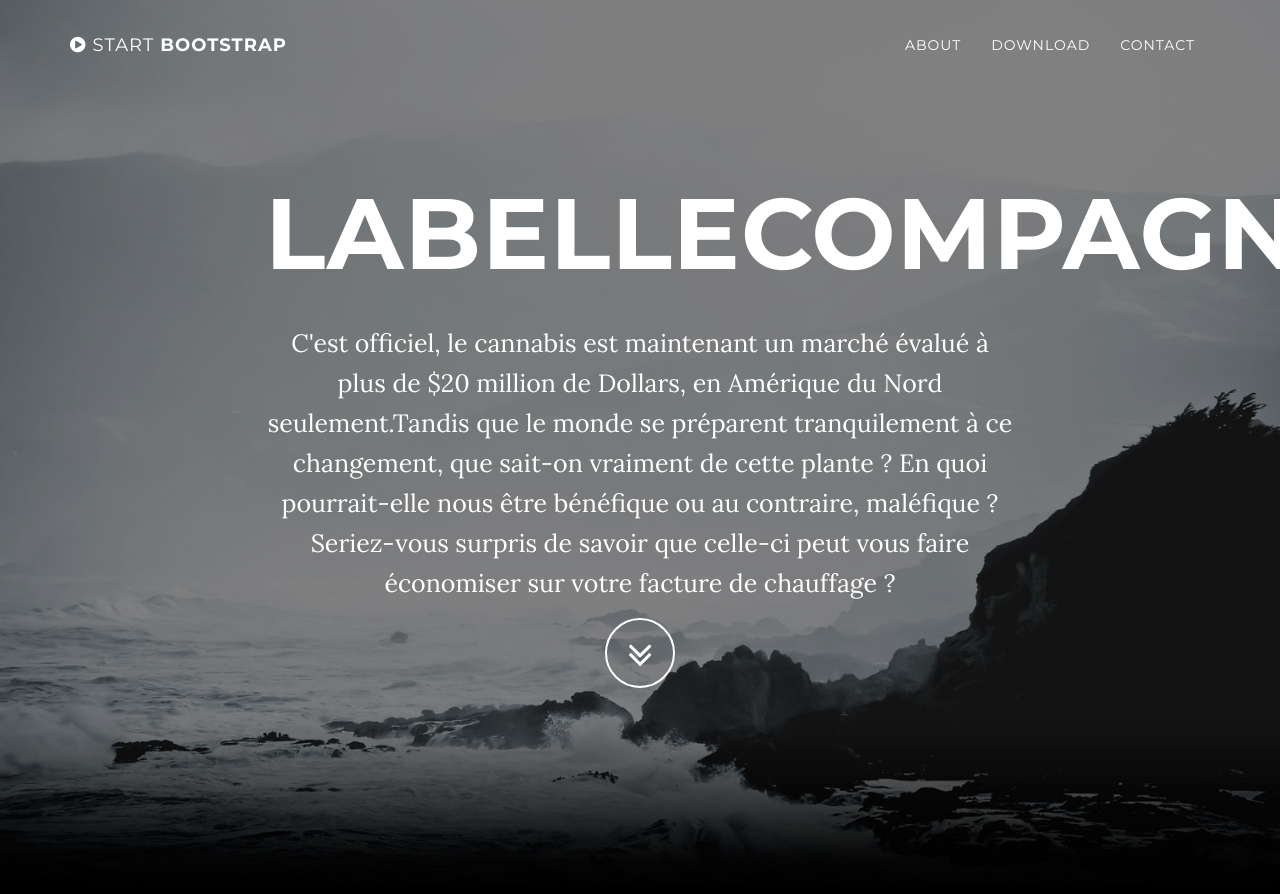
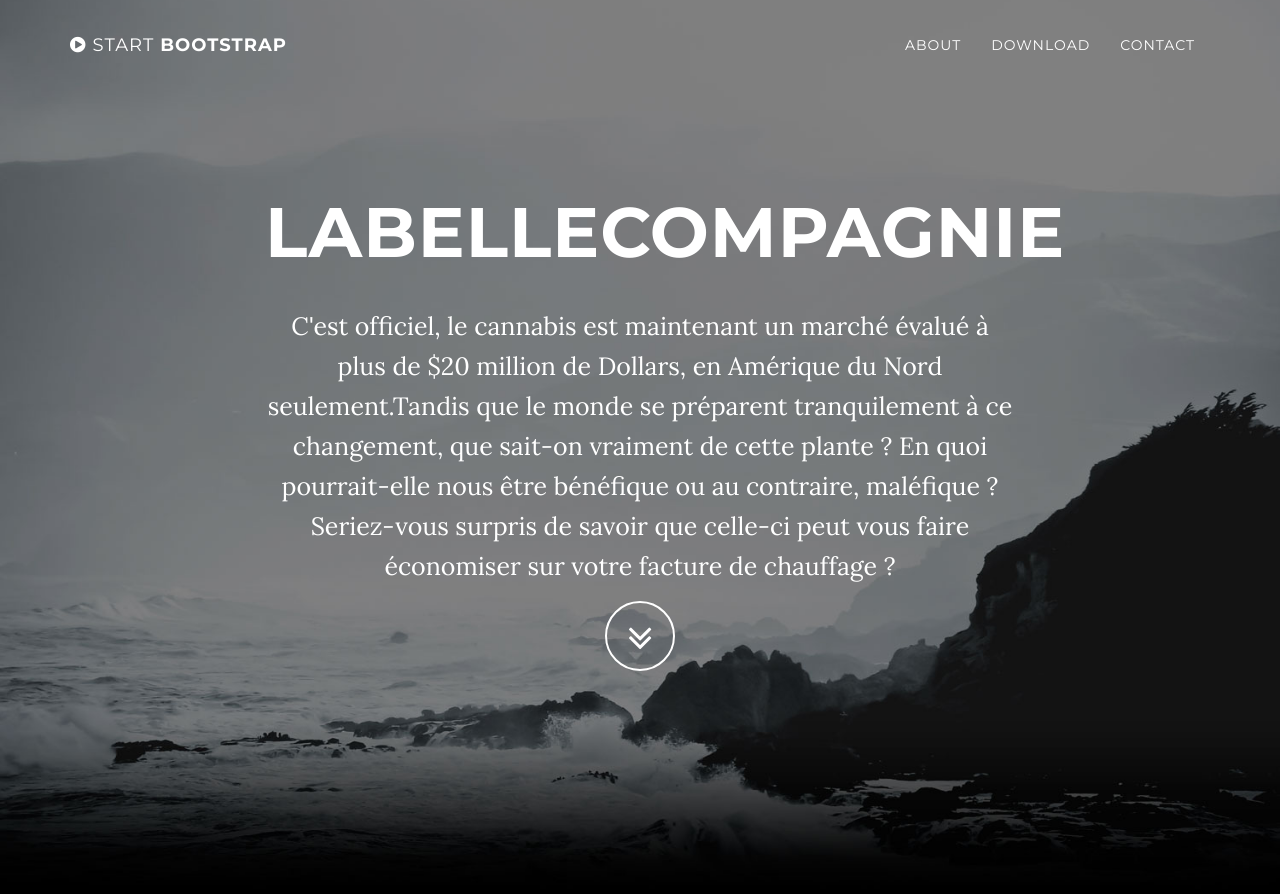
Before and after one commit to LBCMontreal/LaBelleCompagnie, a Jekyll site: the page built from index.html, in a window 1280 px wide and 900 px high. Shown: the top 894 px of the window. Built offline with Jekyll 4.4.1, drawn with Linux system fonts in a browser that asks for light colours.

Commit message:
Grayscale to LBC

```diff
--- a/_includes/css/grayscale.css
+++ b/_includes/css/grayscale.css
@@ -166,7 +166,7 @@ a:focus {
     }
 
     .intro .intro-body .brand-heading {
-        font-size: 100px;
+        font-size: 70px;
     }
 
     .intro .intro-body .intro-text {
```
